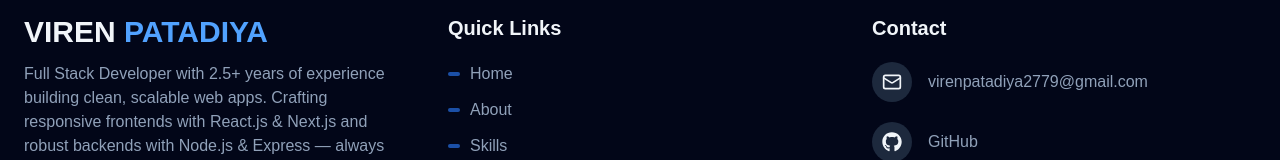
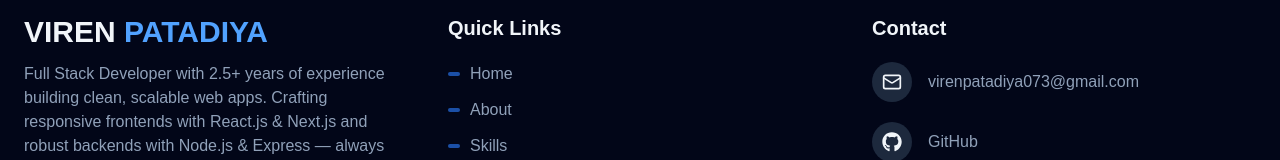
Before and after one commit to VIREN2779/viren-patadiya, a React (Vite) app: page / in a window 1280 px wide. Shown: the part 4546-4706 px from the top of the page. Built offline with nearby package versions, Linux system fonts and the light colour scheme.

Commit message:
feat: update email

```diff
--- a/src/components/Footer.tsx
+++ b/src/components/Footer.tsx
@@ -13,7 +13,7 @@ export default function Footer() {
     const quickLinks = ['hero', 'about', 'skills', 'projects', 'contact'];
 
     const contactItems = [
-        { icon: Mail, url: 'mailto:virenpatadiya2779@gmail.com', label: 'virenpatadiya2779@gmail.com' },
+        { icon: Mail, url: 'mailto:virenpatadiya073@gmail.com', label: 'virenpatadiya073@gmail.com' },
         { icon: FaGithub, url: 'https://github.com/VIREN2779/', label: 'GitHub'},
         { icon: FaLinkedinIn, url: 'https://www.linkedin.com/in/viren-patadiya-5029561a0/', label: 'LinkedIn'},
     ];
--- a/src/components/Hero.tsx
+++ b/src/components/Hero.tsx
@@ -117,7 +117,7 @@ export default function Hero() {
                             <a href="https://www.linkedin.com/in/viren-patadiya-5029561a0/" target="_blank" rel="noopener noreferrer" aria-label="LinkedIn" className="group p-2.5 sm:p-3 rounded-full bg-white/10 hover:bg-blue-500 transition-all duration-300 shadow-lg text-white touch-manipulation">
                                 <FaLinkedinIn size={18} className="sm:w-[22px] sm:h-[22px] group-hover:scale-110 transition-transform" />
                             </a>
-                            <a href="mailto:virenpatadiya2779@gmail.com" aria-label="Email" className="group p-2.5 sm:p-3 rounded-full bg-white/10 hover:bg-green-500 transition-all duration-300 shadow-lg text-white touch-manipulation">
+                            <a href="mailto:virenpatadiya073@gmail.com" aria-label="Email" className="group p-2.5 sm:p-3 rounded-full bg-white/10 hover:bg-green-500 transition-all duration-300 shadow-lg text-white touch-manipulation">
                                 <Mail size={18} className="sm:w-[22px] sm:h-[22px] group-hover:scale-110 transition-transform" />
                             </a>
                         </div>
```
